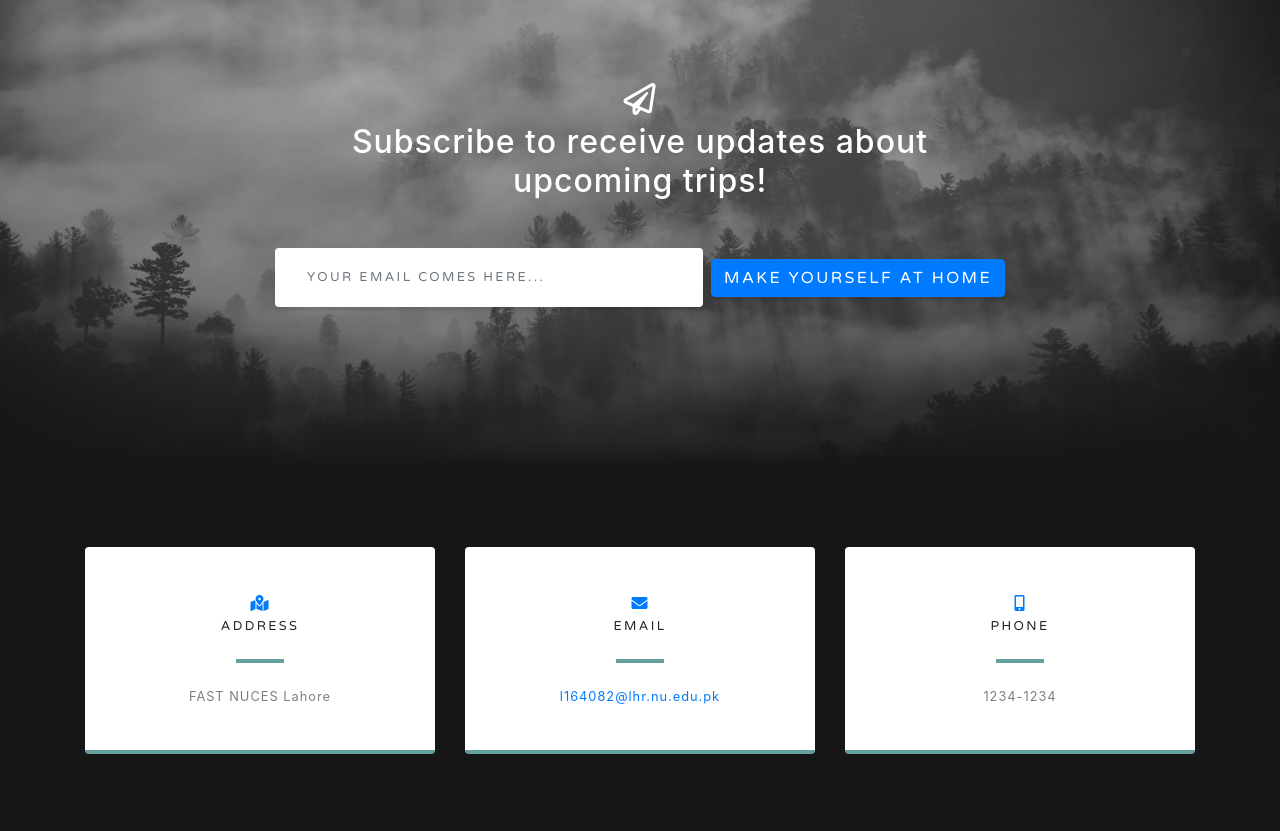
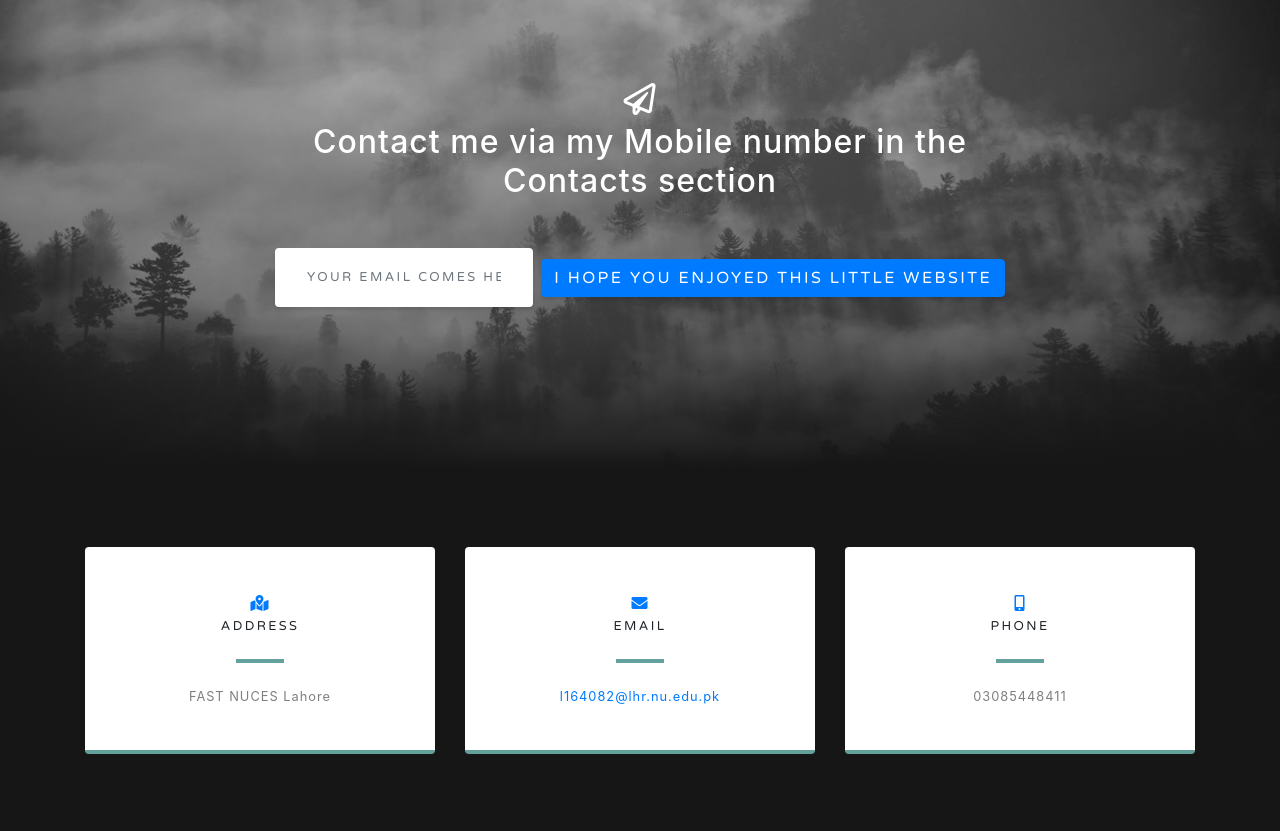
Before and after one commit to SyedSaifAli1234/syedsaifali1234.github.io, a website with bundled scripts: page index.html in a window 1280 px wide. Shown: the part 3140-3971 px from the top of the page. Built offline with nearby package versions, Linux system fonts and the light colour scheme.

Commit message:
Update index.html

```diff
--- a/index.html
+++ b/index.html
@@ -141,11 +141,11 @@
         <div class="col-md-10 col-lg-8 mx-auto text-center">
 
           <i class="far fa-paper-plane fa-2x mb-2 text-white"></i>
-          <h2 class="text-white mb-5">Subscribe to receive updates about upcoming trips!</h2>
+          <h2 class="text-white mb-5">Contact me via my Mobile number in the Contacts section</h2>
 
           <form class="form-inline d-flex">
             <input type="email" class="form-control flex-fill mr-0 mr-sm-2 mb-3 mb-sm-0" id="inputEmail" placeholder="Your email comes here...">
-            <button type="submit" class="btn btn-primary mx-auto">Make yourself at home</button>
+            <button type="submit" class="btn btn-primary mx-auto">I hope you enjoyed this little website</button>
           </form>
 
         </div>
@@ -189,7 +189,7 @@
               <i class="fas fa-mobile-alt text-primary mb-2"></i>
               <h4 class="text-uppercase m-0">Phone</h4>
               <hr class="my-4">
-              <div class="small text-black-50">1234-1234</div>
+              <div class="small text-black-50">03085448411</div>
             </div>
           </div>
         </div>
```
